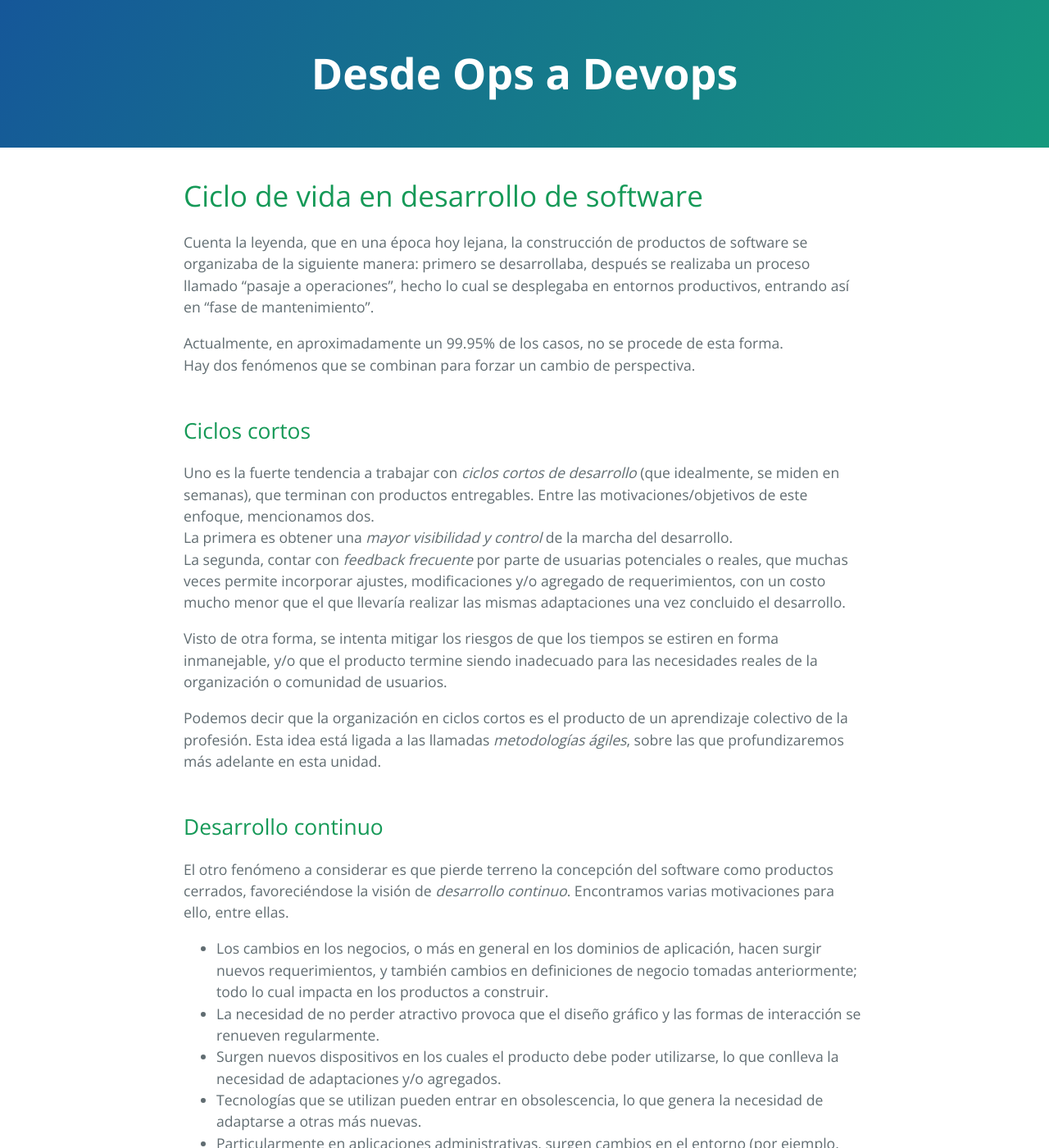
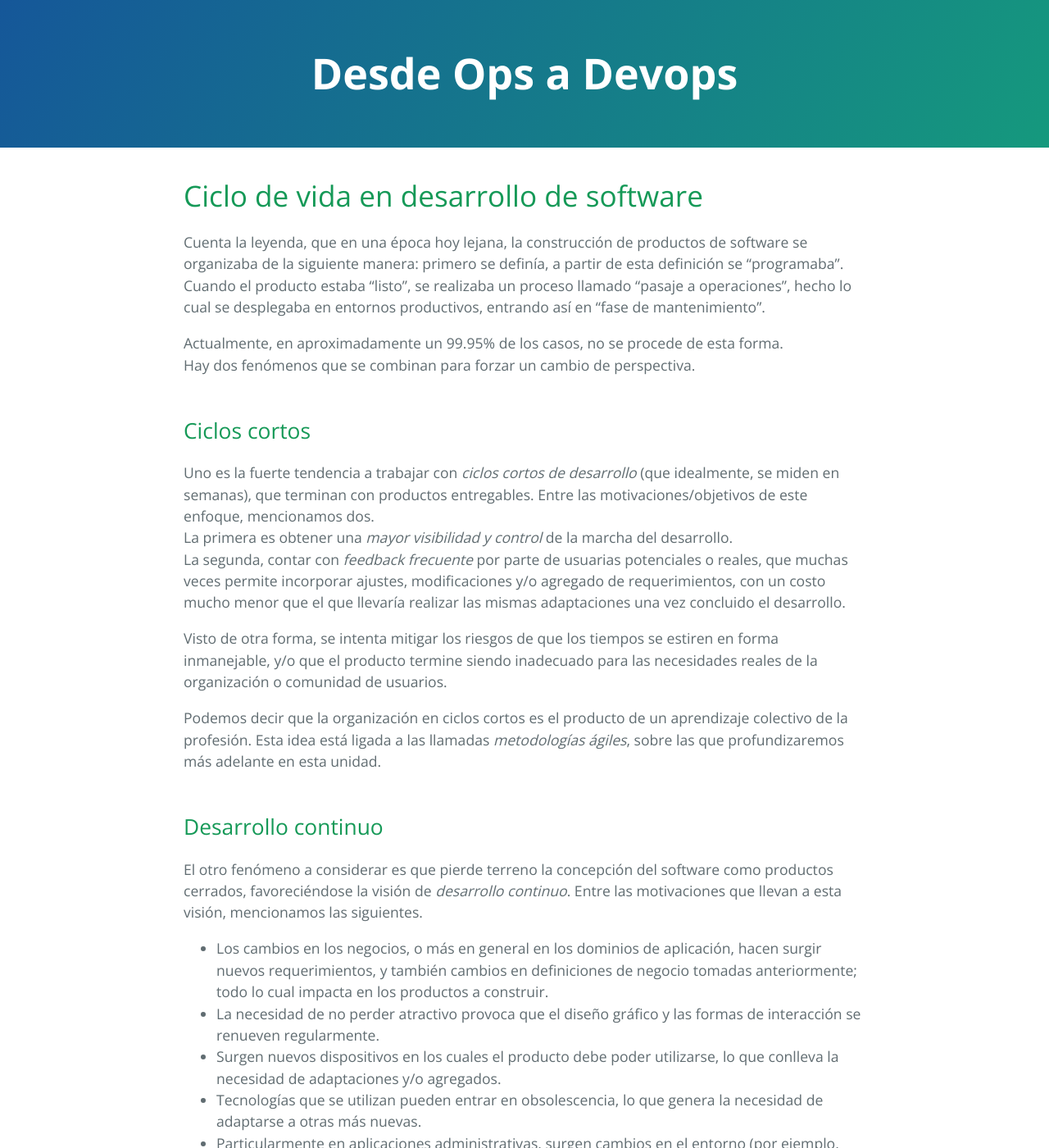
Before and after one commit to clombardi/design-thinking, a Jekyll site: the page built from programacion-a-desarrollo/ciclo-de-vida.md, in a window 1280 px wide and 1400 px high. Shown: the whole window at 82% size. Built offline with Jekyll 4.4.1, drawn with Linux system fonts in a browser that asks for light colours; our own code applies the rules of GitHub Pages for plain Markdown files; some of the changed text lies outside the part shown.

```diff
--- a/programacion-a-desarrollo/ciclo-de-vida.md
+++ b/programacion-a-desarrollo/ciclo-de-vida.md
@@ -1,5 +1,5 @@
 # Ciclo de vida en desarrollo de software
-Cuenta la leyenda, que en una época hoy lejana, la construcción de productos de software se organizaba de la siguiente manera: primero se desarrollaba, después se realizaba un proceso llamado "pasaje a operaciones", hecho lo cual se desplegaba en entornos productivos, entrando así en "fase de mantenimiento".
+Cuenta la leyenda, que en una época hoy lejana, la construcción de productos de software se organizaba de la siguiente manera: primero se definía, a partir de esta definición se "programaba". Cuando el producto estaba "listo", se realizaba un proceso llamado "pasaje a operaciones", hecho lo cual se desplegaba en entornos productivos, entrando así en "fase de mantenimiento".
 
 Actualmente, en aproximadamente un 99.95% de los casos, no se procede de esta forma.
 Hay dos fenómenos que se combinan para forzar un cambio de perspectiva.
@@ -19,7 +19,7 @@ Esta idea está ligada a las llamadas _metodologías ágiles_, sobre las que pro
 
 ## Desarrollo continuo
 El otro fenómeno a considerar es que pierde terreno la concepción del software como productos cerrados, favoreciéndose la visión de _desarrollo continuo_.
-Encontramos varias motivaciones para ello, entre ellas.
+Entre las motivaciones que llevan a esta visión, mencionamos las siguientes.
 - Los cambios en los negocios, o más en general en los dominios de aplicación, hacen surgir nuevos requerimientos, y también cambios en definiciones de negocio tomadas anteriormente; todo lo cual impacta en los productos a construir.
 - La necesidad de no perder atractivo provoca que el diseño gráfico y las formas de interacción se renueven regularmente.
 - Surgen nuevos dispositivos en los cuales el producto debe poder utilizarse, lo que conlleva la necesidad de adaptaciones y/o agregados.
@@ -27,7 +27,7 @@ Encontramos varias motivaciones para ello, entre ellas.
 - Particularmente en aplicaciones administrativas, surgen cambios en el entorno (por ejemplo, legales o impositivas) que generan la necesidad de agregados o modificaciones.
 - Finalmente, los errores ocurren, y deben ser corregidos.
 
-Podemos decir que la idea de desarrollo continuo es un reflejo del reconocimiento de la existencia de fenómenos que impactan en las organizaciones que requieren  productos de software, y consecuentemente, en la forma que deben tener dichos productos.
+Podemos decir que la idea de desarrollo continuo es un reflejo de reconocer de que hay fenómenos que impactan en las organizaciones que requieren  productos de software, y por lo tanto, modifican la forma que deben tener dichos productos.
 
 
 
```
Also changed, not shown: index.md (+2 -0 lines), programacion-a-desarrollo/intro-agil.md (added, +1 -0 lines).
